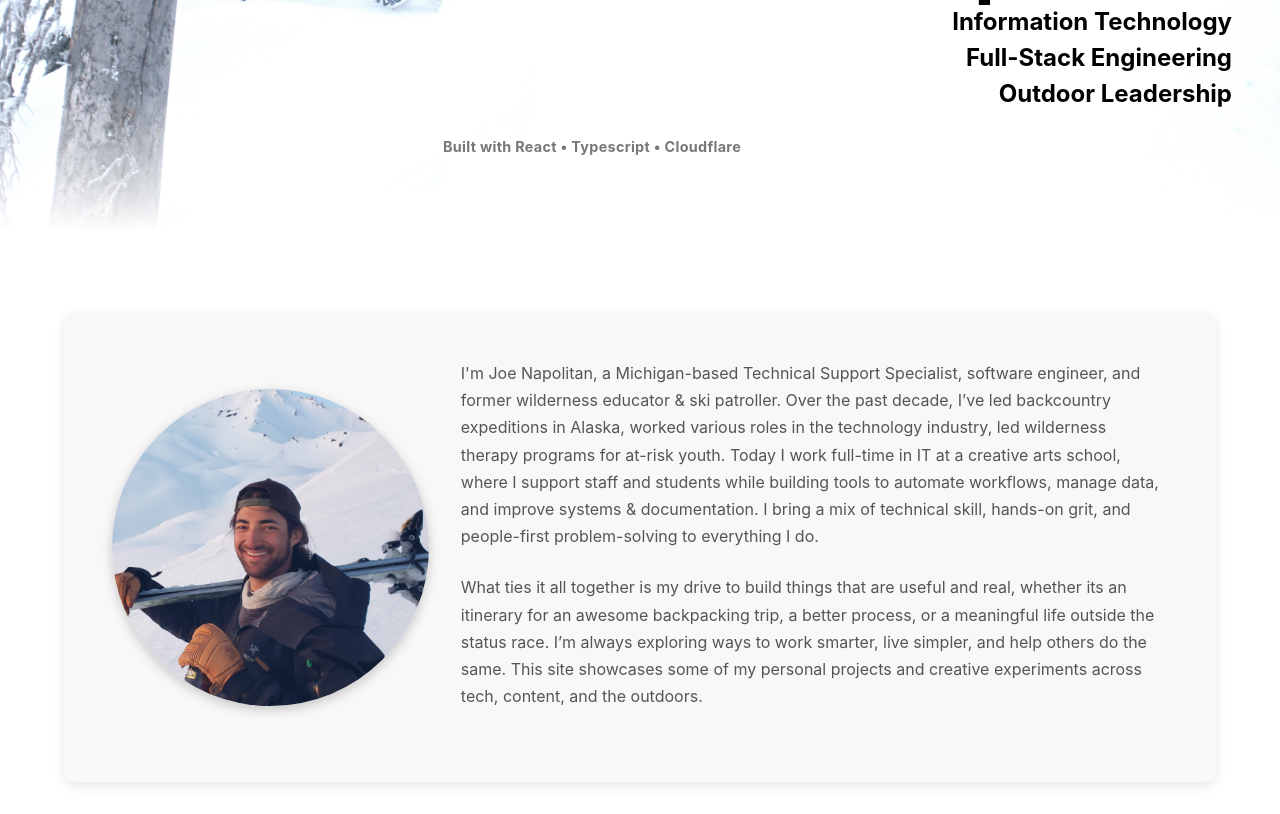
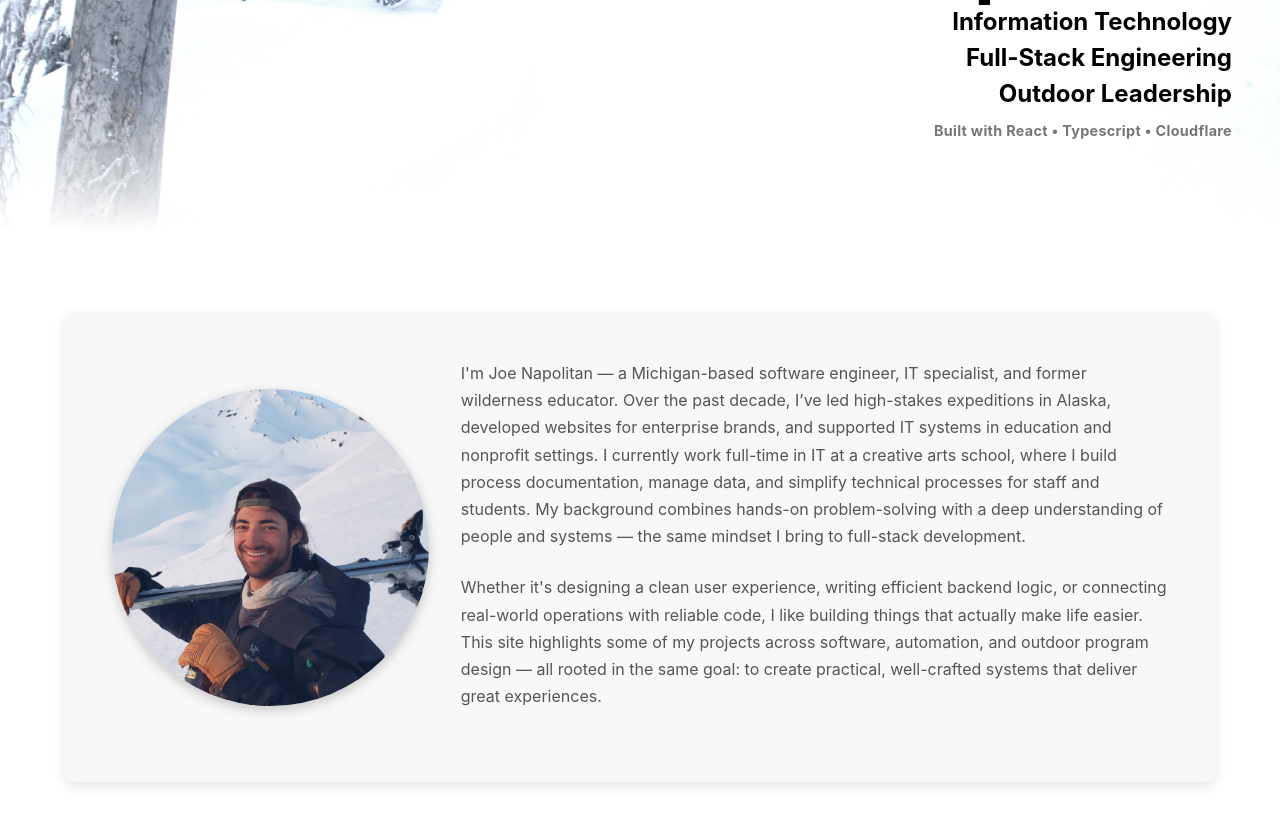
Before and after one commit to napolitanj/joetracks, a React (Vite) app: page / in a window 1280 px wide. Shown: the part 280-1094 px from the top of the page. Built offline with nearby package versions, Linux system fonts and the light colour scheme.

Commit message:
update bio

```diff
--- a/src/components/BannerImage.tsx
+++ b/src/components/BannerImage.tsx
@@ -25,7 +25,7 @@ const BannerImage = () => {
               <p>Full-Stack Engineering</p>
               <p>Outdoor Leadership</p>
             </div>
-            <p className="tech-stack">
+            <p className="banner-tech-stack">
               Built with React • Typescript • Cloudflare
             </p>
           </div>
--- a/src/components/pages/Bio.tsx
+++ b/src/components/pages/Bio.tsx
@@ -16,24 +16,24 @@ const Bio = () => {
         <img className="bio-pic" src={headerPhoto}></img>
         <div>
           <p>
-            I'm Joe Napolitan, a Michigan-based Technical Support Specialist,
-            software engineer, and former wilderness educator & ski patroller.
-            Over the past decade, I’ve led backcountry expeditions in Alaska,
-            worked various roles in the technology industry, led wilderness
-            therapy programs for at-risk youth. Today I work full-time in IT at
-            a creative arts school, where I support staff and students while
-            building tools to automate workflows, manage data, and improve
-            systems & documentation. I bring a mix of technical skill, hands-on
-            grit, and people-first problem-solving to everything I do.
+            I'm Joe Napolitan — a Michigan-based software engineer, IT
+            specialist, and former wilderness educator. Over the past decade,
+            I’ve led high-stakes expeditions in Alaska, developed websites for
+            enterprise brands, and supported IT systems in education and
+            nonprofit settings. I currently work full-time in IT at a creative
+            arts school, where I build process documentation, manage data, and
+            simplify technical processes for staff and students. My background
+            combines hands-on problem-solving with a deep understanding of
+            people and systems — the same mindset I bring to full-stack
+            development.
           </p>
           <p>
-            What ties it all together is my drive to build things that are
-            useful and real, whether its an itinerary for an awesome backpacking
-            trip, a better process, or a meaningful life outside the status
-            race. I’m always exploring ways to work smarter, live simpler, and
-            help others do the same. This site showcases some of my personal
-            projects and creative experiments across tech, content, and the
-            outdoors.
+            Whether it's designing a clean user experience, writing efficient
+            backend logic, or connecting real-world operations with reliable
+            code, I like building things that actually make life easier. This
+            site highlights some of my projects across software, automation, and
+            outdoor program design — all rooted in the same goal: to create
+            practical, well-crafted systems that deliver great experiences.
           </p>
         </div>
       </div>
--- a/src/styles/BannerImage.css
+++ b/src/styles/BannerImage.css
@@ -43,7 +43,7 @@
   z-index: 1;
 }
 
-.tech-stack {
+.banner-tech-stack {
   font-size: 0.9rem;
   color: #777;
   margin-top: 0.5rem;
```
